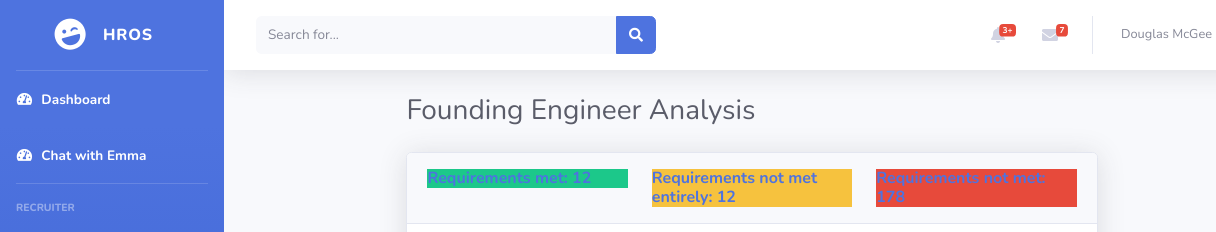
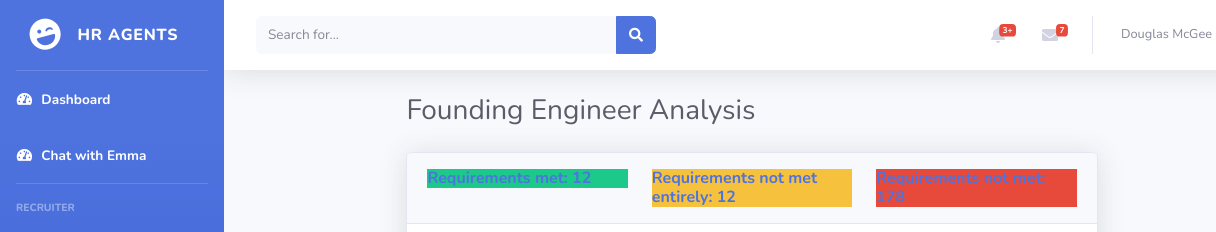
Before and after one commit to PetrisorIustin/ideas, a website with bundled scripts: page HrAgents/analysis-founding-engineer.html in a window 1280 px wide. Shown: the top 232 px of the page, 0-1216 px from the left. Built offline with nearby package versions, Linux system fonts and the light colour scheme.

Commit message:
changed name

```diff
--- a/HrAgents/analysis-founding-engineer.html
+++ b/HrAgents/analysis-founding-engineer.html
@@ -38,7 +38,7 @@
                 <div class="sidebar-brand-icon rotate-n-15">
                     <i class="fas fa-laugh-wink"></i>
                 </div>
-                <div class="sidebar-brand-text mx-3">HROS</div>
+                <div class="sidebar-brand-text mx-3">HR Agents</div>
             </a>
 
             <!-- Divider -->
```
Also changed, not shown: HrAgents/candidate-requirements-met.html (+1 -1 lines), HrAgents/candidates.html (+1 -1 lines), HrAgents/compare-final-stage.html (+1 -1 lines), HrAgents/control-center.html (+1 -1 lines), HrAgents/index.html (+1 -1 lines), HrAgents/initial-screening-founding-engineer.html (+1 -1 lines), HrAgents/integrations.html (+1 -1 lines), HrAgents/jobs.html (+1 -1 lines), HrAgents/screening-campaign-add-requirements.html (+1 -1 lines), HrAgents/screening-campaign-questions.html (+1 -1 lines), HrAgents/screening-campaign.html (+1 -1 lines), HrAgents/start-campaign.html (+1 -1 lines), HrAgents/user-profile.html (+1 -1 lines).
